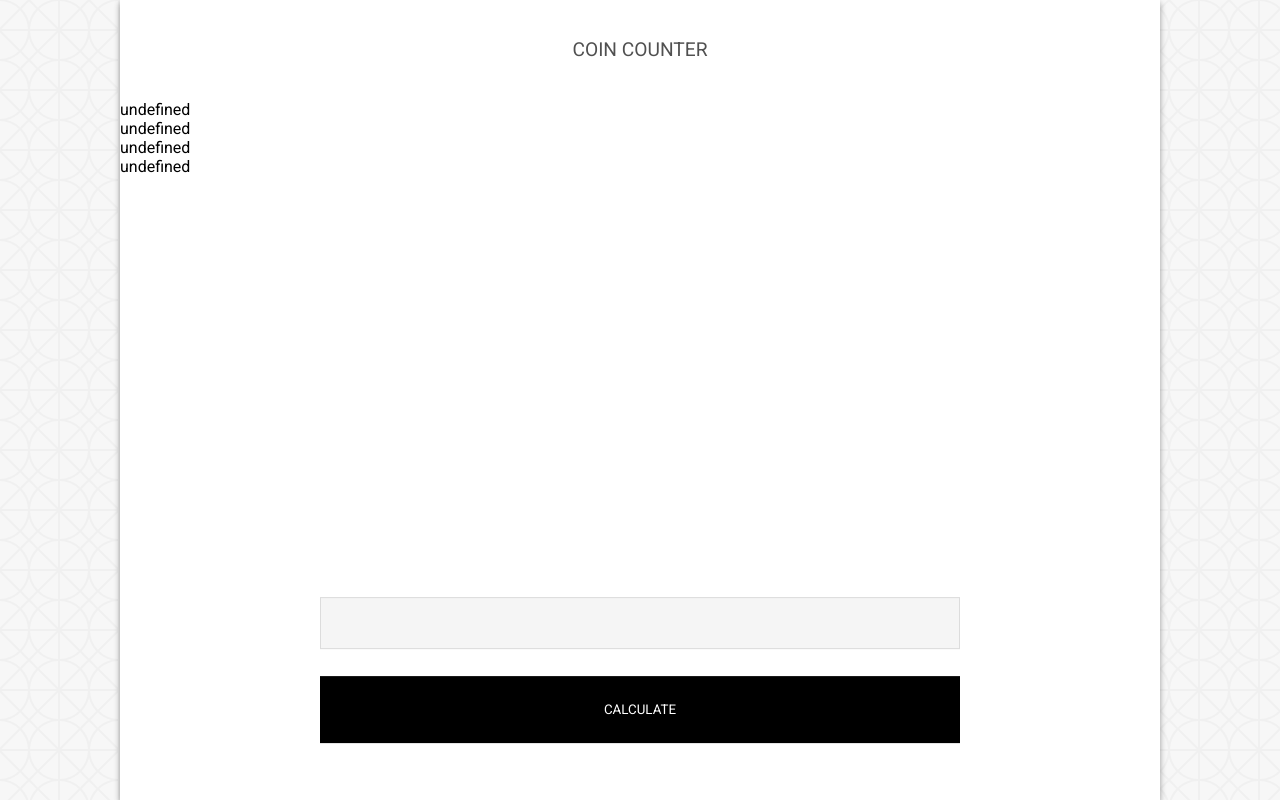
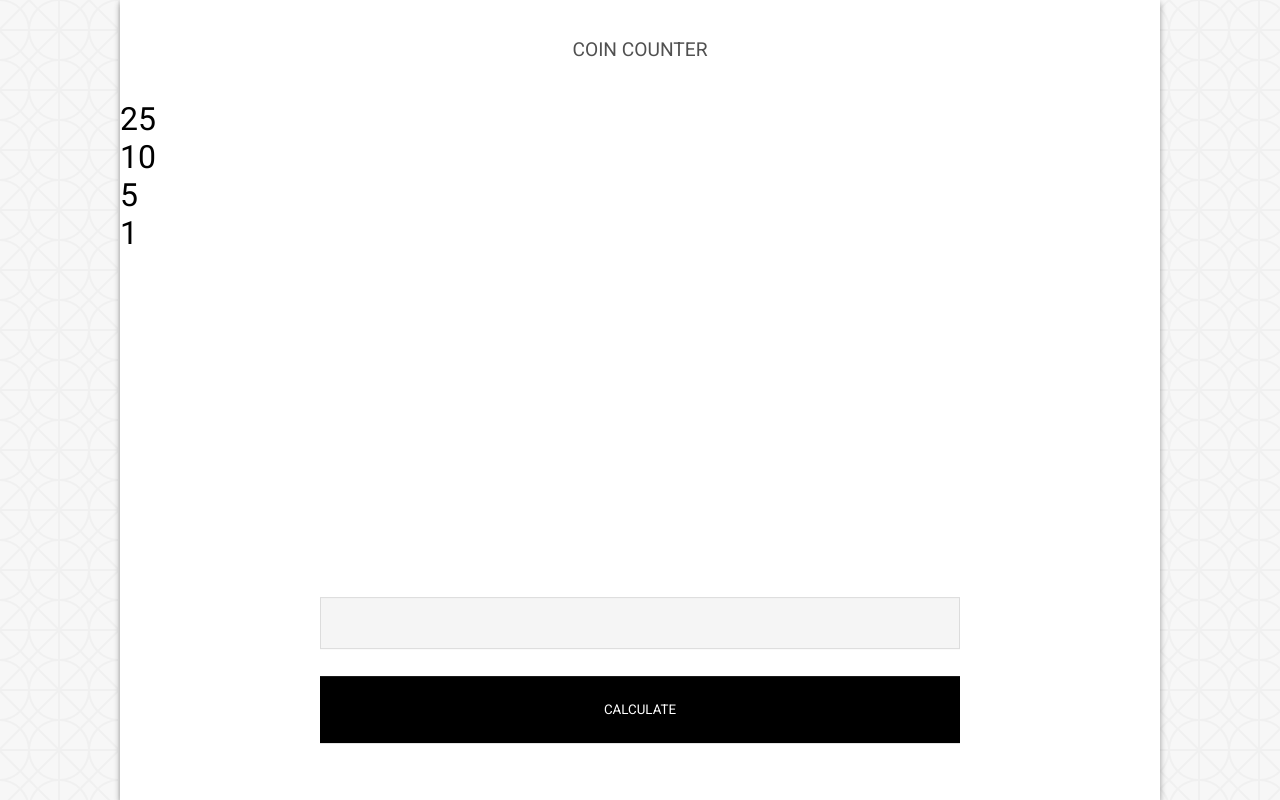
Before and after one commit to musicbender/coin-counter, a React app: page / in a window 1280 px wide. Built offline with nearby package versions, Linux system fonts and the light colour scheme.

Commit message:
created coin reuseable component and some click handlers

```diff
--- a/src/components/coins.jsx
+++ b/src/components/coins.jsx
@@ -2,10 +2,22 @@ import React from 'react';
 import '../style/coins.css';
 
 export default (props) => {
+  const { name, coin, badge, selectedCoin, selectCoin } = props;
+
+  const selected = () => {
+    return name ===  selectedCoin ? "selected" : '';
+  }
+
+  const handleClick = () => {
+    if (name !== selectedCoin) {
+      selectCoin(name);
+    }
+  }
+
   return (
     <div className="coin-div">
-      <div className="coin">{`${props[name]}`}</div>
-      <div className="badge"></div>
+      <div className={`coin ${name} ${selected()}`} onClick={() => handleClick()}>{props.coin}</div>
+      <div className={`badge badge-${badge}`}>{props.badge ? props.badge : ''}</div>
     </div>
   )
 }
--- a/src/containers/App.jsx
+++ b/src/containers/App.jsx
@@ -37,6 +37,7 @@ class App extends Component {
             {...coins}
             {...badges}
             selectCoin={this.props.selectCoin}
+            selectedCoin={this.props.selectedCoin}
           />
           <Input calculateInput={this.props.calculateInput} />
         </div>
--- a/src/style/coin-section.css
+++ b/src/style/coin-section.css
@@ -0,0 +1,5 @@
+.coin-container {
+  position: relative;
+  width: 90%;
+  height: auto;
+}
--- a/src/style/coins.css
+++ b/src/style/coins.css
@@ -0,0 +1,7 @@
+.coin {
+  font-size: 2em;
+}
+
+.badge {
+  color: red;
+}
```
